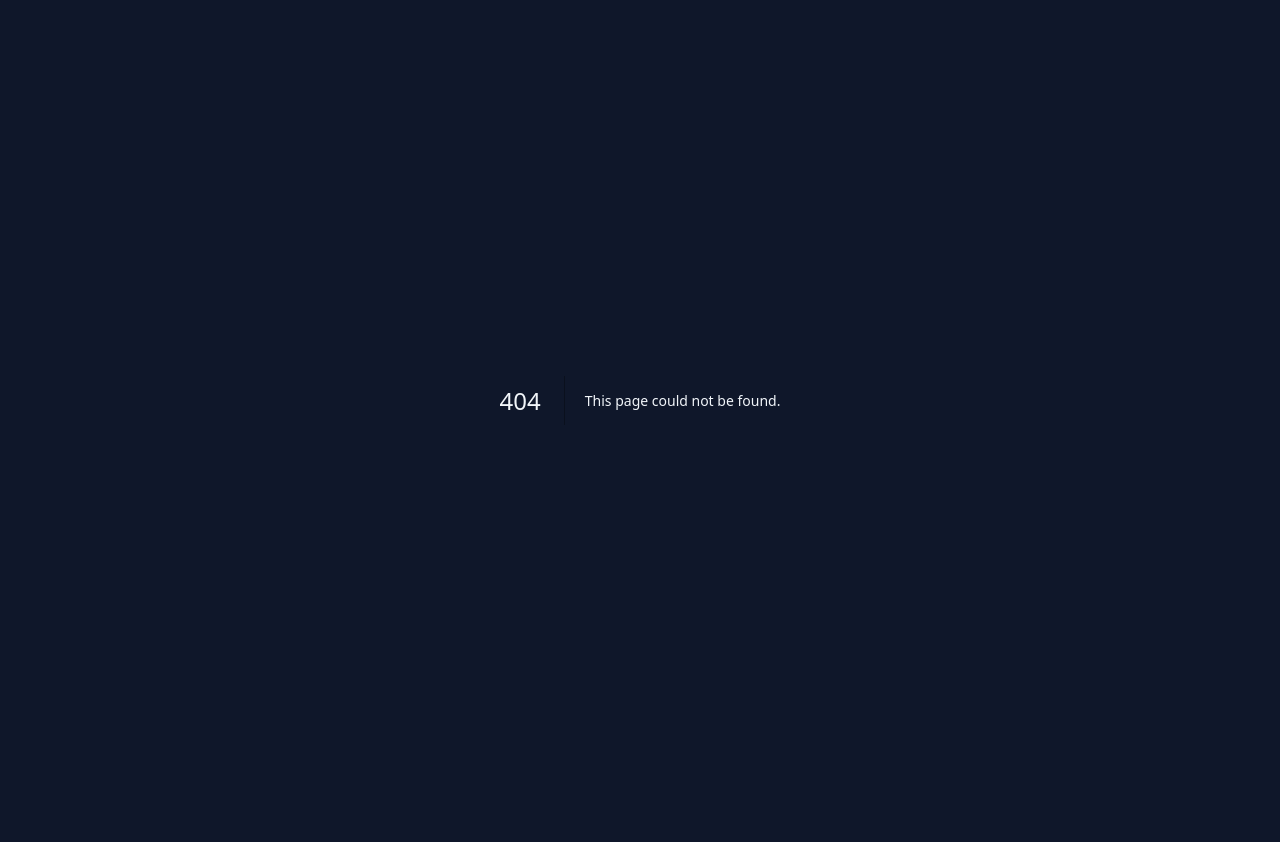
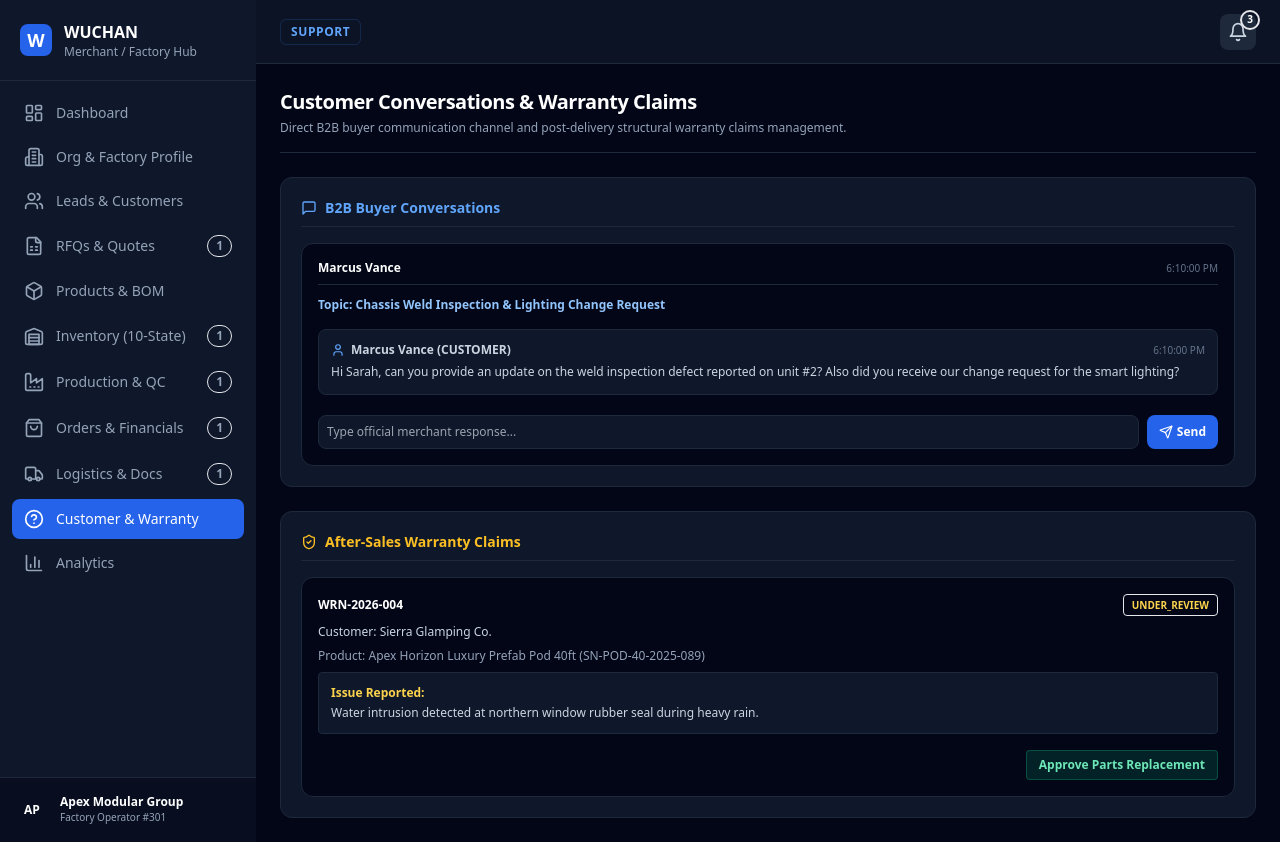
Before and after one commit to wandemcphill/WUCHAN, a Next.js app in the folder apps/web/: page /merchant/support in a window 1280 px wide. Before the commit this address had no page. Before the commit the page ends 800 px from the top, so only its background shows below. Built offline with nearby package versions, Linux system fonts and the light colour scheme.

Commit message:
feat(merchant): complete operational workspace routes

```diff
--- /dev/null
+++ b/apps/web/src/app/(merchant)/merchant/support/page.tsx
@@ -0,0 +1,9 @@
+'use client';
+
+import { useMerchant } from '@/features/merchant/context/MerchantContext';
+import { SupportWarrantyView } from '@/features/merchant/views/SupportWarrantyView';
+
+export default function SupportPage() {
+  const { adapter } = useMerchant();
+  return <SupportWarrantyView adapter={adapter} />;
+}
```
